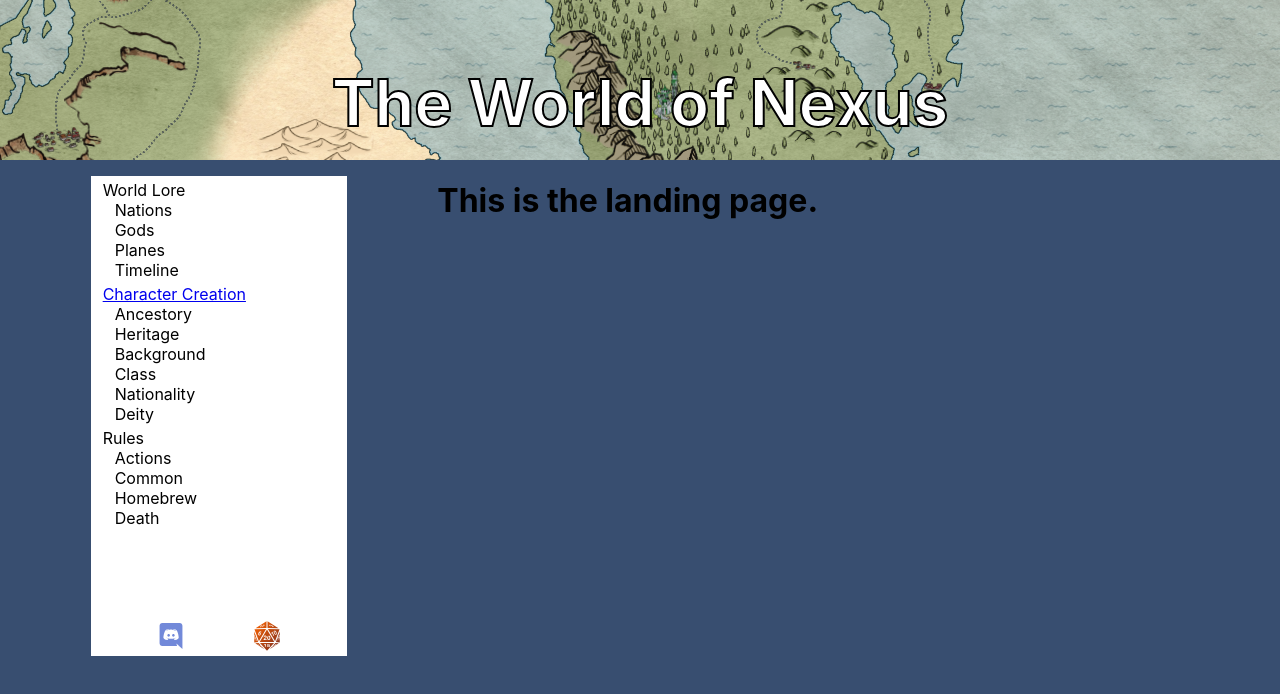
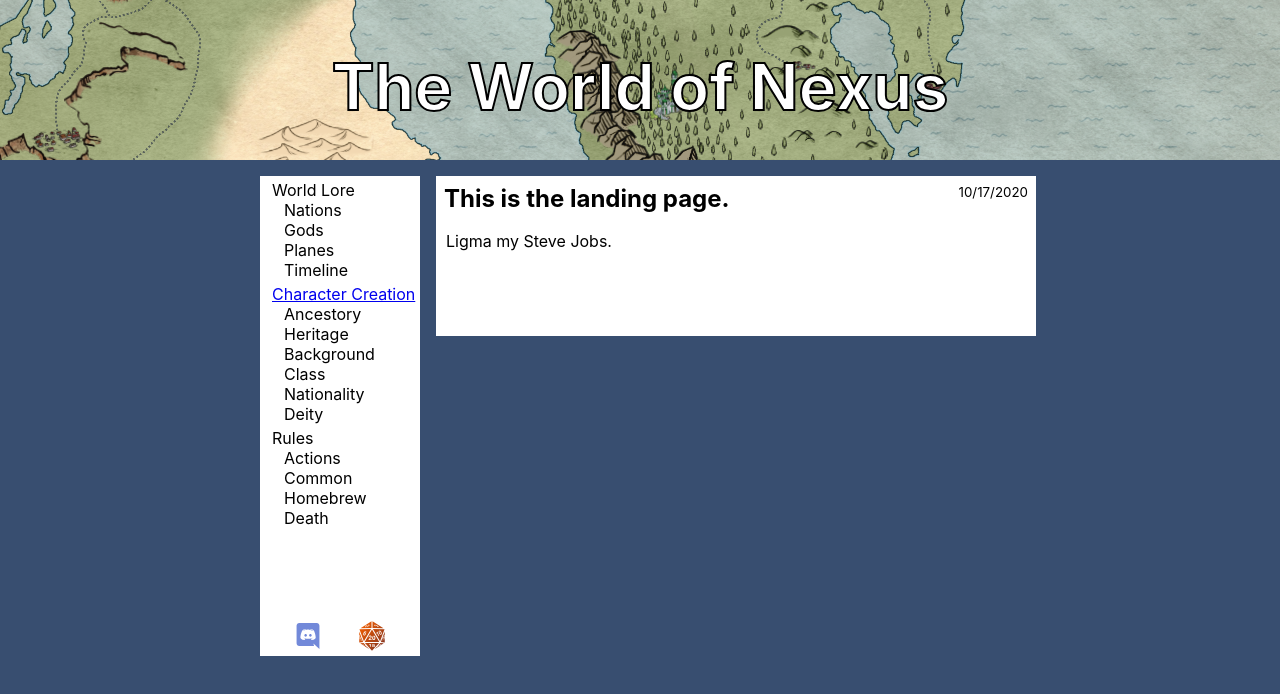
Before and after one commit to DanielOhn/nexuspf2e, a React (Create React App) app: page / in a window 1280 px wide. Shown: the top 694 px of the page. Built offline with nearby package versions, Linux system fonts and the light colour scheme.

Commit message:
Fix CSS to make layout be centered of page.

```diff
--- a/src/components/header/Header.css
+++ b/src/components/header/Header.css
@@ -5,7 +5,7 @@
 }
 
 .header h1 {
-  padding-top: 5%;
+  padding-top: 48px;
   margin: auto;
   text-align: center;
   color: black;
--- a/src/components/navbar/Navbar.css
+++ b/src/components/navbar/Navbar.css
@@ -1,5 +1,5 @@
 .navbar {
-  width: 20%;
+  width: 160px;
   height: 60vh;
   margin: 0 auto;
   margin-right: 16px;
--- a/src/pages/app/App.css
+++ b/src/pages/app/App.css
@@ -1,10 +1,17 @@
 .main {
   display: flex;
   flex-flow: nowrap row;
-  justify-content: space-evenly;
+  justify-content: center;
+
+  margin: 0 auto;
 }
 
 .content {
-  width: 60%;
+  width: 600px;
   text-align: left;
+
+  height: 60vh;
+
+  margin: 0;
+  margin-top: 16px;
 }
--- a/src/pages/landing/Landing.css
+++ b/src/pages/landing/Landing.css
@@ -0,0 +1,24 @@
+.landing {
+  background-color: white;
+  min-height: 20vh;
+}
+
+.heading {
+  display: flex;
+  flex-flow: row nowrap;
+  justify-content: space-between;
+}
+
+.heading h2 {
+  padding: 0;
+  margin: 8px;
+}
+
+.heading small {
+  margin: 8px;
+}
+
+.text p {
+  padding: 8px;
+  margin: 2px;
+}
--- a/src/pages/landing/Landing.jsx
+++ b/src/pages/landing/Landing.jsx
@@ -2,7 +2,17 @@ import React from "react"
 import "./Landing.css"
 
 const Landing = () => {
-  return <h1>This is the landing page.</h1>
+  return (
+    <div className="landing">
+      <div className="heading">
+        <h2>This is the landing page.</h2>
+        <small>10/17/2020</small>
+      </div>
+      <div className="text">
+        <p>Ligma my Steve Jobs.</p>
+      </div>
+    </div>
+  )
 }
 
 export default Landing
```
